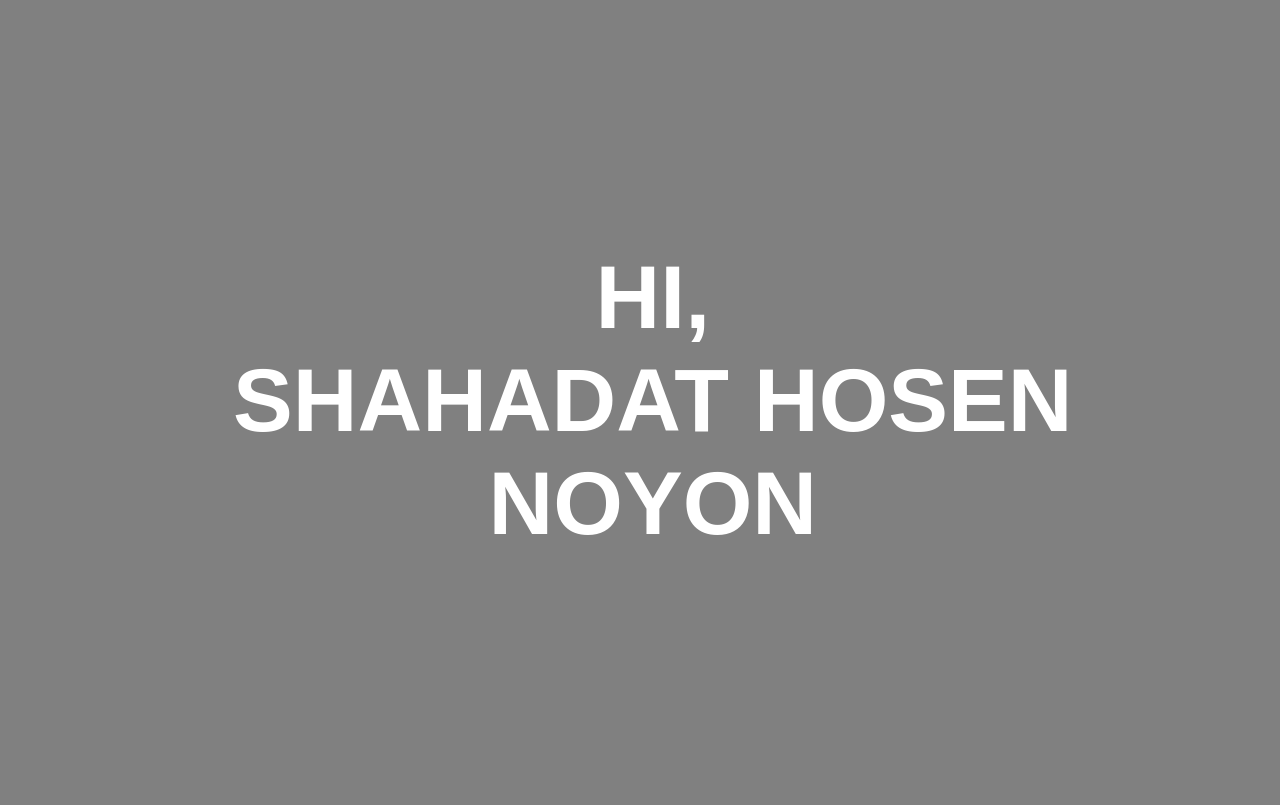
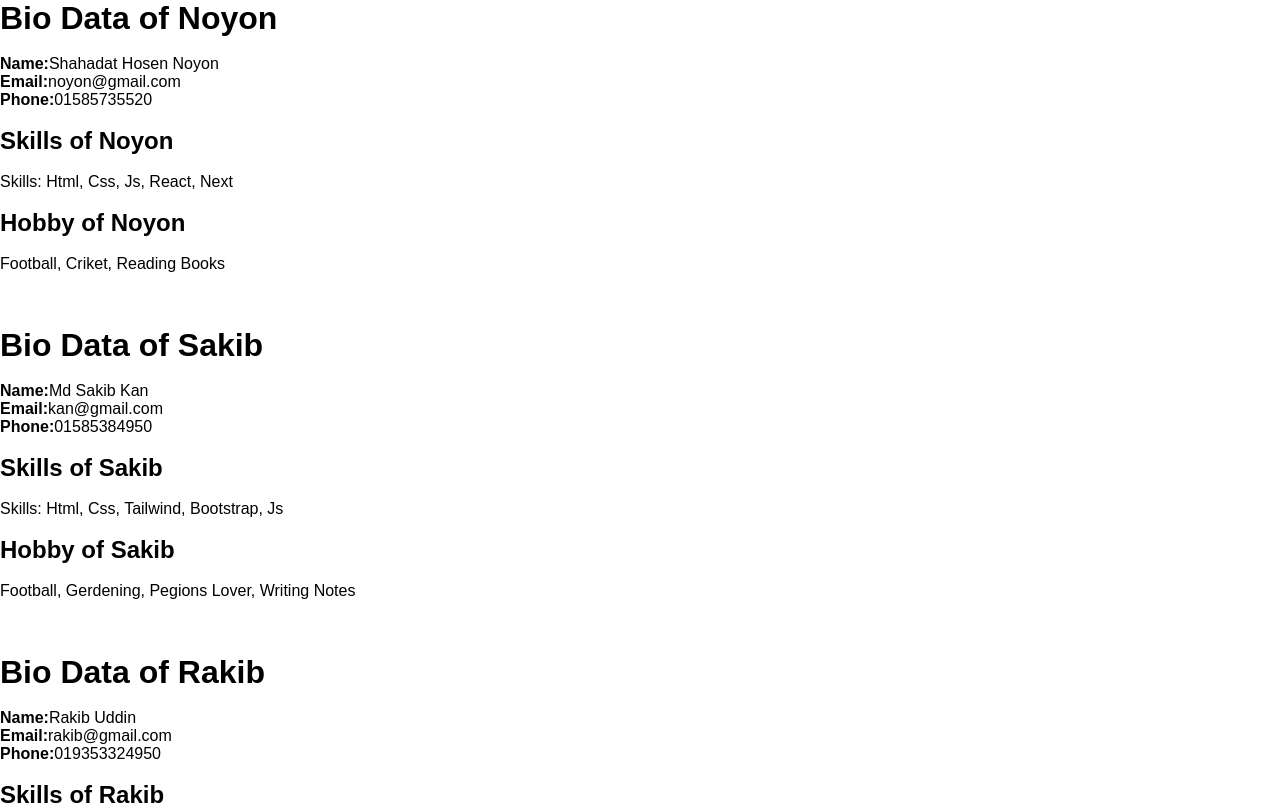
Before and after one commit to noyon8987/008_INTERACTIVE_REACT_TUTORIAL_PRACTICE_008, a React (Vite) app in the folder React_Setup/: page / in a window 1280 px wide. Shown: the top 805 px of the page. Built offline with nearby package versions, Linux system fonts and the light colour scheme.

Commit message:
React Components is Added

```diff
--- a/React_Setup/src/App.jsx
+++ b/React_Setup/src/App.jsx
@@ -1,10 +1,14 @@
-import React from 'react'
-import './style.css'
+import React from "react";
+import "./style.css";
+import Component from "./components/Component";
+import State from "./State/State";
+
 
 export default function App() {
   return (
     <div>
-      <h1>HI, <br /> Shahadat Hosen Noyon</h1>
+      <Component/>
+      {/* <State/> */}
     </div>
-  )
+  );
 }
--- /dev/null
+++ b/React_Setup/src/State/State.jsx
@@ -0,0 +1,10 @@
+import React from 'react'
+import Use_State from './Use_State'
+
+export default function State() {
+  return (
+    <div>
+      <Use_State/>
+    </div>
+  )
+}
--- /dev/null
+++ b/React_Setup/src/State/Use_State.jsx
@@ -0,0 +1,20 @@
+import React, { useState } from "react";
+
+export default function Use_State() {
+  const [count, setCount] = useState(10);
+  function handleIncrease() {
+    setCount(count + 1);
+  }
+
+  function handleDecrease() {
+    setCount(count - 1);
+  }
+
+  return (
+    <div>
+      <h1>Count: {count}</h1>
+      <button onClick={handleIncrease}>Increase by 1</button>
+      <button onClick={handleDecrease}>Decrease by 1</button>
+    </div>
+  );
+}
--- /dev/null
+++ b/React_Setup/src/components/Component.jsx
@@ -0,0 +1,38 @@
+import React from "react";
+import React_Component from "./React_Component";
+
+export default function Component() {
+  return (
+    <div>
+      <React_Component
+        bioData="Noyon"
+        name="Shahadat Hosen Noyon"
+        email="noyon@gmail.com"
+        phone="01585735520"
+        skill="Noyon"
+        skills="Skills: Html, Css, Js, React, Next"
+        hobby="Football, Criket, Reading Books"
+      />
+
+      <React_Component
+        bioData="Sakib"
+        name="Md Sakib Kan"
+        email="kan@gmail.com"
+        phone="01585384950"
+        skill="Sakib"
+        skills="Skills: Html, Css, Tailwind, Bootstrap, Js"
+        hobby="Football, Gerdening, Pegions Lover, Writing Notes"
+      />
+
+      <React_Component
+        bioData="Rakib"
+        name="Rakib Uddin"
+        email="rakib@gmail.com"
+        phone="019353324950"
+        skill="Rakib"
+        skills="Skills: Html, Css,Bootstrap, Js, React"
+        hobby="Cricket, Reading Books, Gerdening, Exercise"
+      />
+    </div>
+  );
+}
--- /dev/null
+++ b/React_Setup/src/components/React_Component.jsx
@@ -0,0 +1,43 @@
+import React from "react";
+
+export default function React_Component(props) {
+  return (
+    <>
+      <div className="info">
+        <h1>Bio Data of {props.bioData}</h1>
+        <br />
+        <p>
+          <strong>Name:</strong>
+          {props.name}
+        </p>
+        <p>
+          <strong>Email:</strong>
+          {props.email}
+        </p>
+        <p>
+          <strong>Phone:</strong>
+          {props.phone}
+        </p>
+        <br />
+        <div className="skill">
+          <h2>Skills of {props.skill}</h2>
+          <br />
+          <ul>
+            <li>{props.skills}</li>
+          </ul>
+          <br />
+        </div>
+        <div className="hobby">
+          <h2>Hobby of {props.skill}</h2>
+          <br />
+          <ul>
+            <li>{props.hobby}</li>
+          </ul>
+          <br />
+          <br />
+          <br />
+        </div>
+      </div>
+    </>
+  );
+}
--- a/React_Setup/src/style.css
+++ b/React_Setup/src/style.css
@@ -9,19 +9,3 @@ html , body{
     height: auto;
     scroll-behavior: smooth;
 }
-
-body {
-    background-color: gray;
-    color: white;
-    text-align: center;
-}
-
-h1 {
-    position: absolute;
-    top: 50%;
-    left: 30%;
-    transform: translate(-20%, -50%);
-    font-size: 7vw;
-    text-transform: uppercase;
-    cursor: pointer;
-}
```
Also changed, not shown: React_Setup/src/main.jsx (+6 -6 lines).
